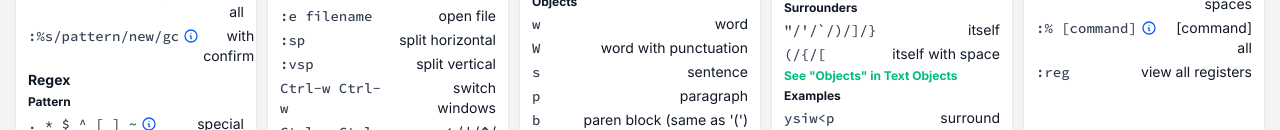
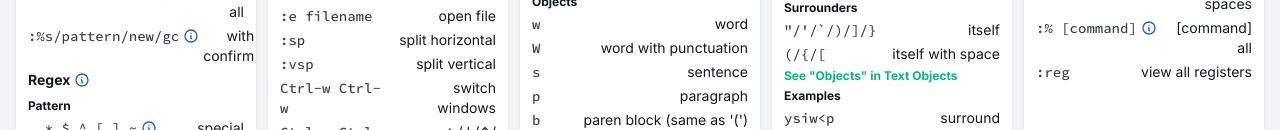
Before and after one commit to Noitidart/vim-cheats, a Next.js app: page / in a window 1280 px wide. Shown: the part 822-952 px from the top of the page. Built offline with nearby package versions, Linux system fonts and the light colour scheme.

Commit message:
Add tooltip support to isText true

```diff
--- a/pages/index.tsx
+++ b/pages/index.tsx
@@ -800,6 +800,36 @@ export default function Home() {
                 const tooltip = options.tooltip;
 
                 if (isText) {
+                  if (tooltip) {
+                    return (
+                      <div
+                        key={cmdIndex}
+                        className="inline-flex items-center gap-1"
+                      >
+                        <span
+                          className={clsx(commandSizeClass, commandColorClass)}
+                        >
+                          {command}
+                        </span>
+                        <Tooltip content={renderTooltipContent(tooltip)}>
+                          <svg
+                            className="w-4 h-4 text-blue-600 dark:text-blue-400"
+                            fill="none"
+                            stroke="currentColor"
+                            viewBox="0 0 24 24"
+                            xmlns="http://www.w3.org/2000/svg"
+                          >
+                            <path
+                              strokeLinecap="round"
+                              strokeLinejoin="round"
+                              strokeWidth={2}
+                              d="M13 16h-1v-4h-1m1-4h.01M21 12a9 9 0 11-18 0 9 9 0 0118 0z"
+                            />
+                          </svg>
+                        </Tooltip>
+                      </div>
+                    );
+                  }
                   return (
                     <div
                       key={cmdIndex}
```
